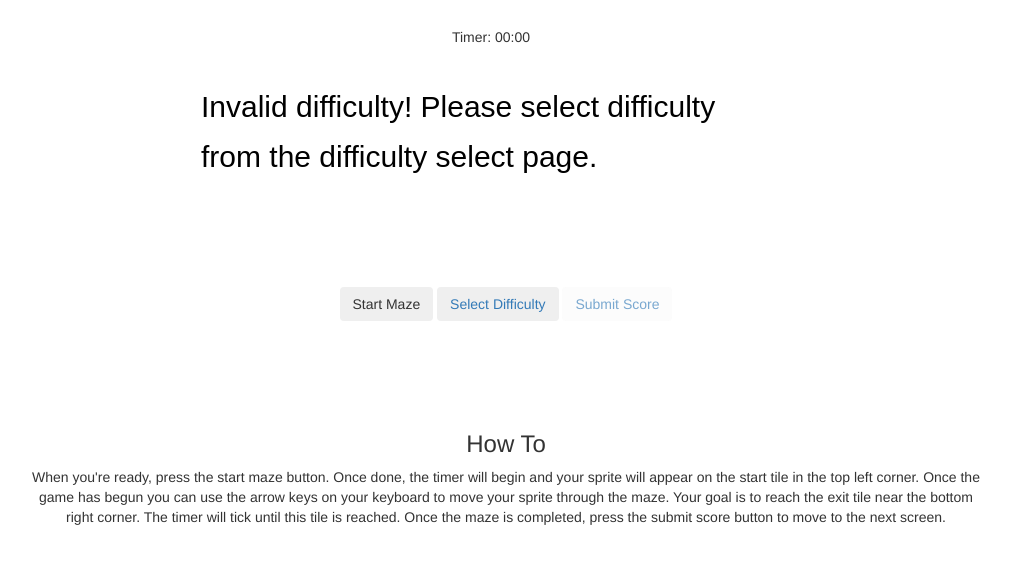
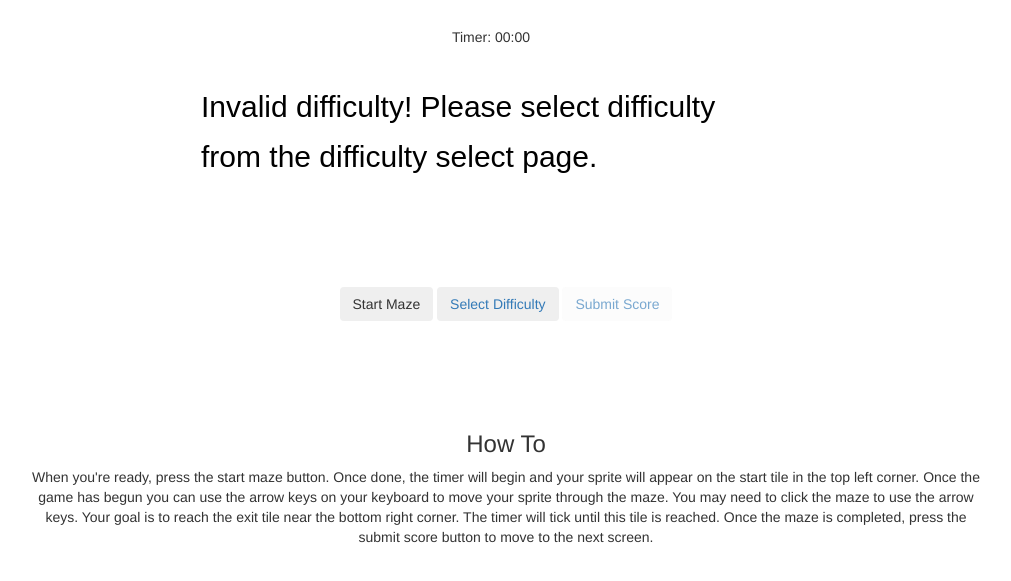
Before and after one commit to matthew-norvell/maze-web-application, a plain HTML site: page app/maze.html in a window 1280 px wide. Shown: the part 63-644 px from the top of the page, without its empty margins (149-1160 px from the left). Drawn offline with nearby package versions, Linux system fonts and the light colour scheme.

Commit message:
Removed debug code and added more advice for playing maze

```diff
--- a/app/maze.html
+++ b/app/maze.html
@@ -18,31 +18,6 @@
     <span id="minutes">00</span>:<span id="seconds">00</span>
     </div>
     <br>
-  <!-- DEBUG: remove before final release -->
-<!--  <div id="DEBUG">-->
-<!--    DEBUG-->
-<!--    <script>-->
-<!--    function genMaze() {-->
-<!--        var diff = document.getElementsByName('difficulty');-->
-
-<!--        for(i = 0; i < diff.length; i++) {-->
-<!--            if(diff[i].checked) {-->
-<!--            maze = mazeFromSeed(Math.random(), diff[i].value);-->
-<!--            loadMaze();-->
-<!--          }-->
-<!--        }-->
-<!--    }-->
-<!--    </script>-->
-<!--    seed:-->
-<!--    <input type="text" id="seed">-->
-<!--    <input type="radio" name="difficulty" value="EASY">easy-->
-<!--    <input type="radio" name="difficulty" value="MEDIUM">medium-->
-<!--    <input type="radio" name="difficulty" value="HARD">hard-->
-<!--    <button type="button" onclick="genMaze()">-->
-<!--    generate maze-->
-<!--    </button>-->
-<!--  </div>-->
-
 
   <canvas id="mazeCanvas">
   </canvas>
@@ -55,7 +30,7 @@
         <h3>How To</h3>
         When you're ready, press the start maze button. Once done, the timer will begin and your sprite will appear
         on the start tile in the top left corner. Once the game has begun you can use the arrow keys on your keyboard to
-        move your sprite through the maze. Your goal is to reach the exit tile near the bottom right corner. The timer will
+        move your sprite through the maze. You may need to click the maze to use the arrow keys. Your goal is to reach the exit tile near the bottom right corner. The timer will
         tick until this tile is reached. Once the maze is completed, press the submit score button to move to the next screen.
       </div>
     </div>
```
